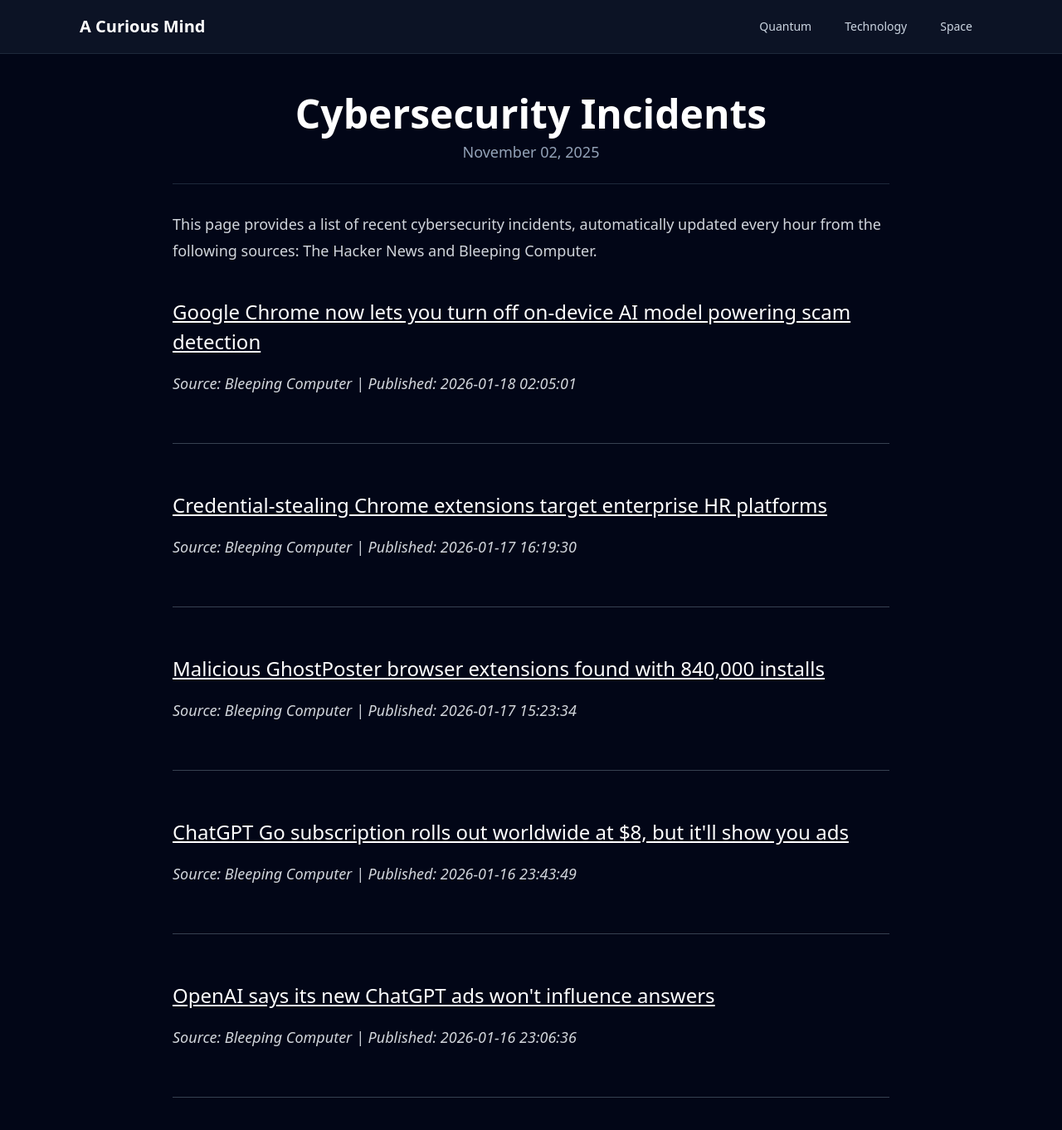
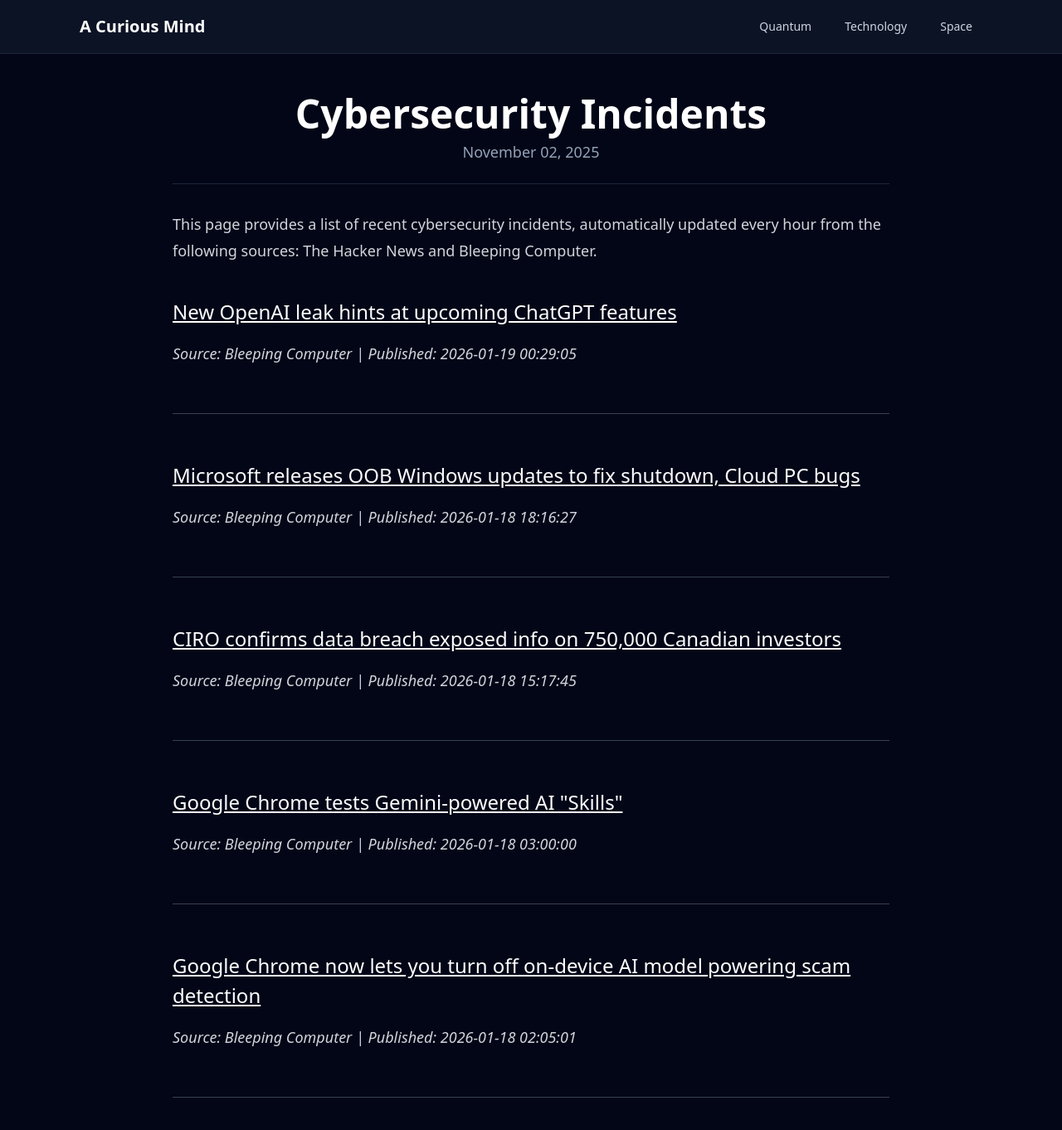
Before and after one commit to onehl7/onehl7.github.io, a Jekyll site: the page built from _posts/2025-11-02-cybersecurity-incidents.md, in a window 1280 px wide and 1400 px high. Shown: the top 1362 px of the window at 83% size. Built offline with Jekyll 4.4.1, drawn with Linux system fonts in a browser that asks for light colours; nearby versions of some CDN libraries.

Commit message:
Update news data

```diff
--- a/_data/news.json
+++ b/_data/news.json
@@ -1,32 +1,32 @@
 [
+  {
+    "source": "Bleeping Computer",
+    "title": "New OpenAI leak hints at upcoming ChatGPT features",
+    "link": "https://www.bleepingcomputer.com/news/artificial-intelligence/new-openai-leak-hints-at-upcoming-chatgpt-features/",
+    "published": "2026-01-19 00:29:05"
+  },
+  {
+    "source": "Bleeping Computer",
+    "title": "Microsoft releases OOB Windows updates to fix shutdown, Cloud PC bugs",
+    "link": "https://www.bleepingcomputer.com/news/microsoft/microsoft-releases-oob-windows-updates-to-fix-shutdown-cloud-pc-bugs/",
+    "published": "2026-01-18 18:16:27"
+  },
+  {
+    "source": "Bleeping Computer",
+    "title": "CIRO confirms data breach exposed info on 750,000 Canadian investors",
+    "link": "https://www.bleepingcomputer.com/news/security/ciro-data-breach-last-year-exposed-info-on-750-000-canadian-investors/",
+    "published": "2026-01-18 15:17:45"
+  },
+  {
+    "source": "Bleeping Computer",
+    "title": "Google Chrome tests Gemini-powered AI \"Skills\"",
+    "link": "https://www.bleepingcomputer.com/news/artificial-intelligence/google-chrome-tests-gemini-powered-ai-skills/",
+    "published": "2026-01-18 03:00:00"
+  },
   {
     "source": "Bleeping Computer",
     "title": "Google Chrome now lets you turn off on-device AI model powering scam detection",
     "link": "https://www.bleepingcomputer.com/news/artificial-intelligence/google-chrome-now-lets-you-turn-off-on-device-ai-model-powering-scam-detection/",
     "published": "2026-01-18 02:05:01"
-  },
-  {
-    "source": "Bleeping Computer",
-    "title": "Credential-stealing Chrome extensions target enterprise HR platforms",
-    "link": "https://www.bleepingcomputer.com/news/security/credential-stealing-chrome-extensions-target-enterprise-hr-platforms/",
-    "published": "2026-01-17 16:19:30"
-  },
-  {
-    "source": "Bleeping Computer",
-    "title": "Malicious GhostPoster browser extensions found with 840,000 installs",
-    "link": "https://www.bleepingcomputer.com/news/security/malicious-ghostposter-browser-extensions-found-with-840-000-installs/",
-    "published": "2026-01-17 15:23:34"
-  },
-  {
-    "source": "Bleeping Computer",
-    "title": "ChatGPT Go subscription rolls out worldwide at $8, but it'll show you ads",
-    "link": "https://www.bleepingcomputer.com/news/artificial-intelligence/chatgpt-go-subscription-rolls-out-worldwide-at-8-but-itll-show-you-ads/",
-    "published": "2026-01-16 23:43:49"
-  },
-  {
-    "source": "Bleeping Computer",
-    "title": "OpenAI says its new ChatGPT ads won't influence answers",
-    "link": "https://www.bleepingcomputer.com/news/artificial-intelligence/openai-says-its-new-chatgpt-ads-wont-influence-answers/",
-    "published": "2026-01-16 23:06:36"
   }
 ]
```
